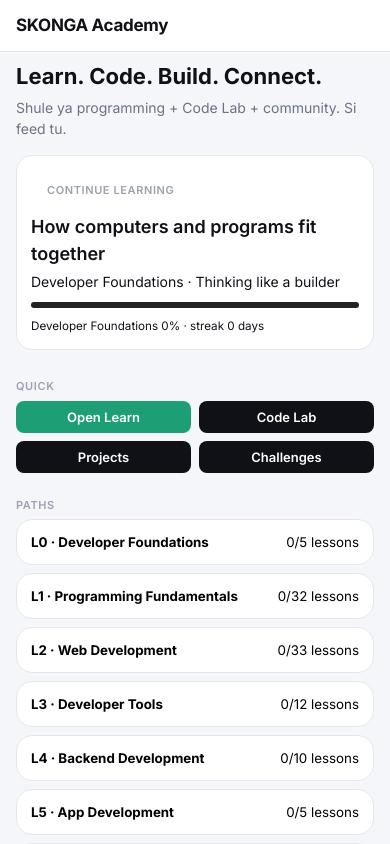
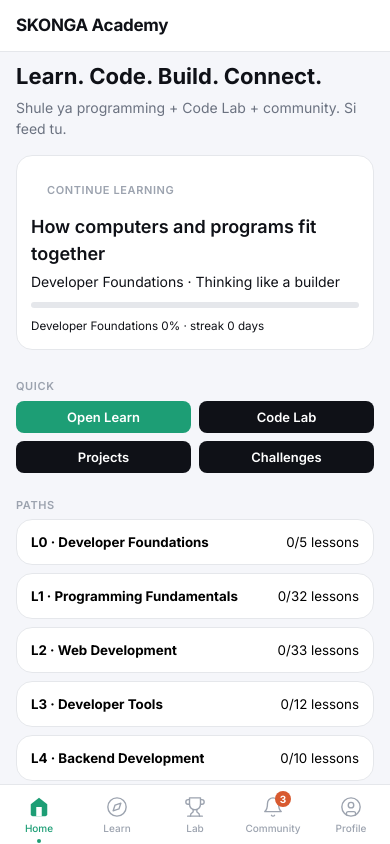
Before and after one commit to shabanihamidu19-cell/skonga-academy-v1, a React (Vite) app: page / in a window 390 px wide. Built offline with nearby package versions, Linux system fonts and the light colour scheme; no server answers.

Commit message:
fix(ui): page flex shell for mobile scroll + teal continue card

```diff
--- a/src/pages/HomePage.module.css
+++ b/src/pages/HomePage.module.css
@@ -1,9 +1,35 @@
-.page { min-height: 100%; }
-.hello { font-size: 22px; font-weight: 700; margin: 8px 16px 4px; }
+.page {
+  height: 100%;
+  display: flex;
+  flex-direction: column;
+  overflow: hidden;
+  min-height: 0;
+}
+.hello { font-size: 22px; font-weight: 700; margin: 8px 16px 4px; color: var(--brand-dark); }
 .sub { color: var(--text-muted); margin: 0 16px 16px; }
-.continue { margin: 0 16px 16px; cursor: pointer; }
+.continue {
+  margin: 0 16px 16px;
+  cursor: pointer;
+  border: 1px solid var(--brand-teal-border);
+  background: linear-gradient(135deg, #fff 0%, var(--brand-teal-light) 100%);
+}
 .continue h2 { margin: 8px 0 4px; font-size: 18px; }
-.bar { height: 6px; background: #222; border-radius: 99px; overflow: hidden; margin: 10px 0 6px; }
-.bar span { display: block; height: 100%; background: #a78bfa; }
+.bar { height: 6px; background: var(--border); border-radius: 99px; overflow: hidden; margin: 10px 0 6px; }
+.bar span { display: block; height: 100%; background: var(--brand-teal); }
 .grid { display: grid; grid-template-columns: 1fr 1fr; gap: 8px; padding: 0 16px 12px; }
-.path { width: calc(100% - 32px); margin: 0 16px 8px; display: flex; justify-content: space-between; text-align: left; }
+.path {
+  width: calc(100% - 32px);
+  margin: 0 16px 8px;
+  display: flex;
+  justify-content: space-between;
+  text-align: left;
+}
+.communityCard {
+  margin: 0 16px 10px;
+  border-left: 3px solid var(--brand-teal);
+}
+.communityHint {
+  color: var(--text-muted);
+  font-size: 13px;
+  margin: 0 16px 12px;
+}
```
